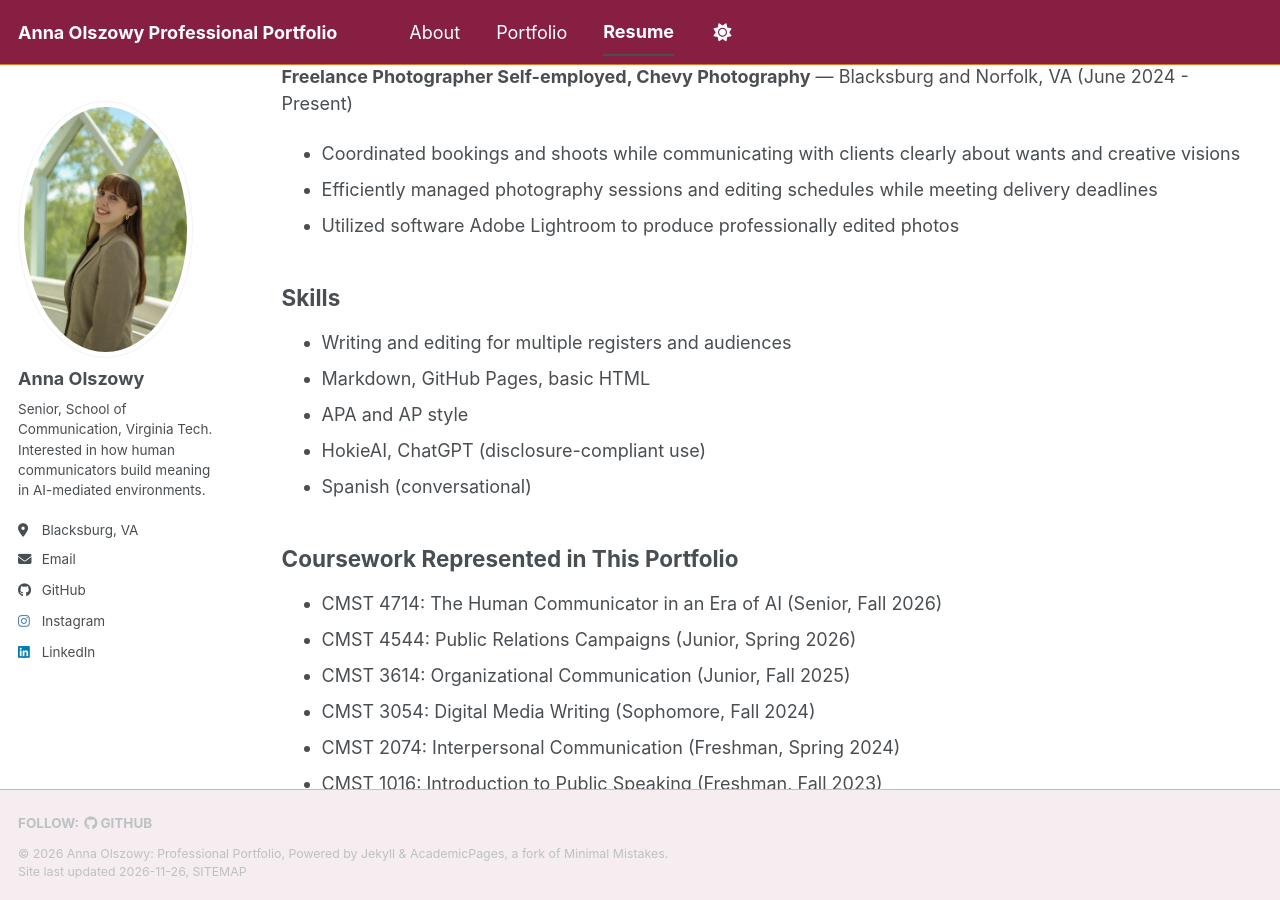
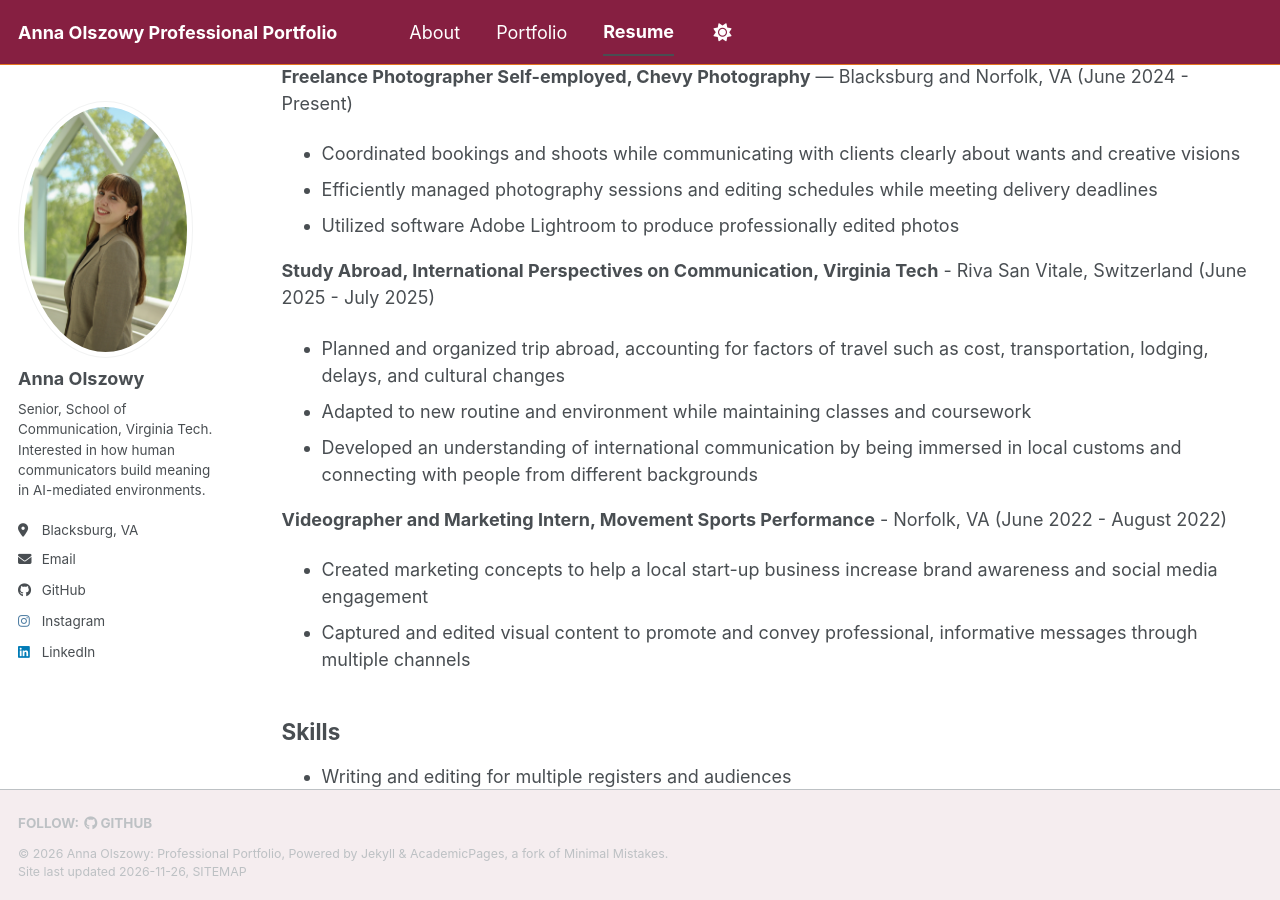
Before and after one commit to annaolszowy27/annaolszowy27.github.io, a Jekyll site: the page built from _pages/cv.md, in a window 1280 px wide and 900 px high, scrolled down 680 px. Built offline with Jekyll 4.4.1, drawn with Linux system fonts in a browser that asks for light colours; a script bundle is joined from its source files by our own code; library files that are not in the unit come from our copies.

Commit message:
Add study abroad and internship experiences to CV

```diff
--- a/_pages/cv.md
+++ b/_pages/cv.md
@@ -35,6 +35,14 @@ B.A. Major in Communication, Minor in Professional Sales
 - Efficiently managed photography sessions and editing schedules while meeting delivery deadlines
 - Utilized software Adobe Lightroom to produce professionally edited photos
 
+**Study Abroad, International Perspectives on Communication, Virginia Tech** - Riva San Vitale, Switzerland (June 2025 - July 2025)
+- Planned and organized trip abroad, accounting for factors of travel such as cost, transportation, lodging, delays, and cultural changes
+- Adapted to new routine and environment while maintaining classes and coursework
+- Developed an understanding of international communication by being immersed in local customs and connecting with people from different backgrounds
+
+**Videographer and Marketing Intern, Movement Sports Performance** - Norfolk, VA (June 2022 - August 2022)
+- Created marketing concepts to help a local start-up business increase brand awareness and social media engagement
+- Captured and edited visual content to promote and convey professional, informative messages through multiple channels
 
 ## Skills
 
```
